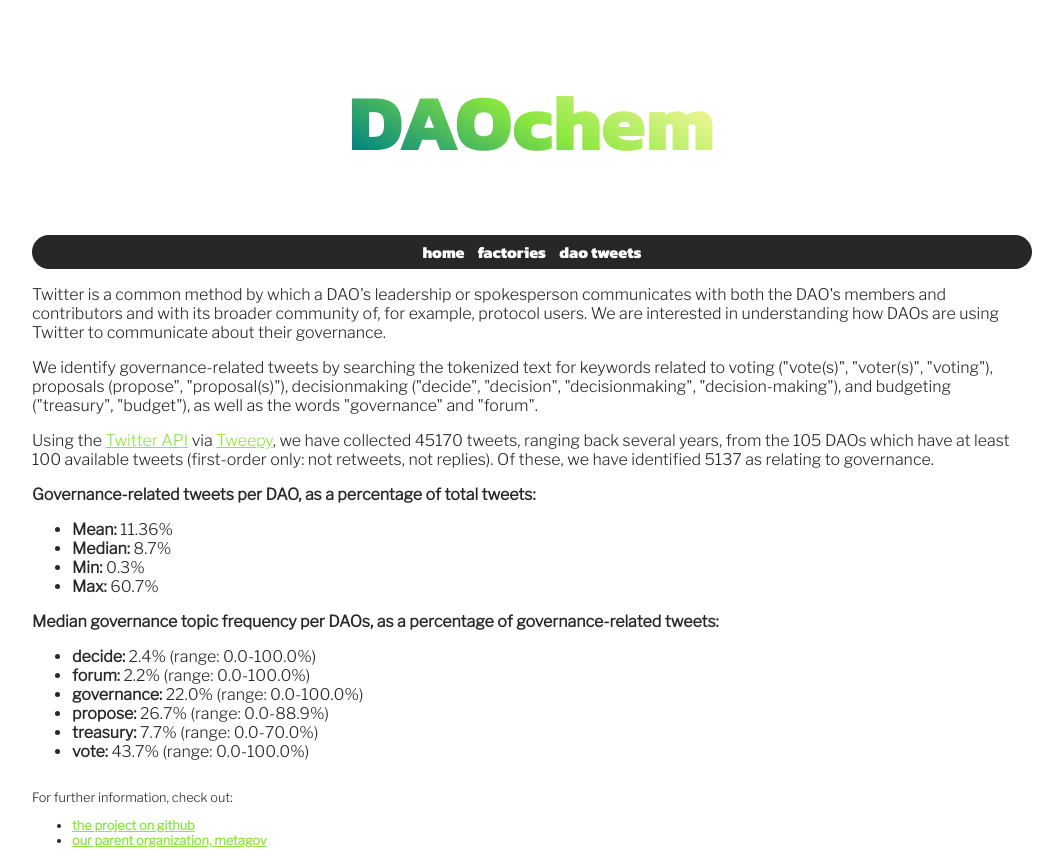
After one commit to notchia/daochem, a Django app: page /twitter in a window 1280 px wide. The commit adds this page. Shown: the whole page, without its empty margins (108-1171 px from the left). Run offline with Django 4.2, Linux system fonts and the light colour scheme.

Commit message:
add twitter analysis to site

```diff
--- a/daochem/database/templates/base.html
+++ b/daochem/database/templates/base.html
@@ -24,6 +24,8 @@
 	<a href="{% url 'index' %}">home</a>
 	&nbsp;&nbsp;
 	<a href="{% url 'factories' %}">factories</a>
+	&nbsp;&nbsp;
+	<a href="{% url 'twitter' %}">dao tweets</a>
 </nav>
 
 <main class="content">
--- /dev/null
+++ b/daochem/database/templates/twitter.html
@@ -0,0 +1,40 @@
+{% extends "base.html" %}
+
+{% block block_content %}
+<p>
+Twitter is a common method by which a DAO's leadership or spokesperson communicates
+with both the DAO's members and contributors and with its broader community of, for
+example, protocol users. We are interested in understanding how DAOs are using Twitter
+to communicate about their governance.
+</p>
+
+<p>
+We identify governance-related tweets by searching the tokenized text for keywords
+related to voting ("vote(s)", "voter(s)", "voting"), proposals (propose", "proposal(s)"),
+decisionmaking ("decide", "decision", "decisionmaking", "decision-making"), and
+budgeting ("treasury", "budget"), as well as the words "governance" and "forum".
+</p>
+
+<p>
+Using the <a href="https://developer.twitter.com/en/docs/twitter-api">Twitter API</a>
+via <a href="https://www.tweepy.org/">Tweepy</a>, we have collected {{ meta.tweet_count }}
+tweets, ranging back several years, from the {{ meta.dao_count }} DAOs which have at
+least {{ meta.MIN_TOTAL_TWEETS }} available tweets (first-order only: not retweets,
+not replies). Of these, we have identified {{ meta.governance_tweet_count }} as relating
+to governance.
+</p>
+
+<strong>Governance-related tweets per DAO, as a percentage of total tweets:</strong>
+<ul>
+  <li><strong>Mean:</strong> {{ gov_tweet.mean }}%</li>
+  <li><strong>Median:</strong> {{ gov_tweet.median }}%</li>
+  <li><strong>Min:</strong> {{ gov_tweet.min }}%</li>
+  <li><strong>Max:</strong> {{ gov_tweet.max }}%</li>
+</ul>
+<strong>Median governance topic frequency per DAOs, as a percentage of governance-related tweets:</strong>
+<ul>
+  {% for topic, stats in gov_topics.items %}
+  <li><strong>{{ topic }}:</strong> {{ stats.median }}% (range: {{ stats.min }}-{{ stats.max }}%) </li>
+  {% endfor %}
+</ul>
+{% endblock %}
--- a/daochem/database/urls.py
+++ b/daochem/database/urls.py
@@ -5,4 +5,5 @@ from . import views
 urlpatterns = [
     path('', views.index, name='index'),
     path('factories', views.factories, name='factories'),
+    path('twitter', views.twitter, name='twitter'),
 ]
--- a/daochem/database/views.py
+++ b/daochem/database/views.py
@@ -1,11 +1,7 @@
 import os
 from django.shortcuts import render
-from django.http import HttpResponse
-from django.db.models import Q
 
 from daochem.database.analysis.base import RESULTS_DIR
-from daochem.database.models.blockchain import ContractAbi, DaoFactory
-from daochem.database.models.daos import Dao
 from utils.files import load_json
 
 
@@ -31,3 +27,17 @@ def factories(request):
     }
 
     return render(request, 'factories.html', context)
+
+
+def twitter(request):
+    """Get some stats on the tweets"""
+
+    stats = load_json(os.path.join(RESULTS_DIR, "twitter.json"))
+    context = {
+        'meta': stats['meta'],
+        'accounts': stats['accounts'],
+        'gov_tweet': stats['governance_tweet_stats'],
+        'gov_topics': stats["governance_topic_stats"],
+    }
+
+    return render(request, 'twitter.html', context)
--- a/daochem/settings.py
+++ b/daochem/settings.py
@@ -29,7 +29,7 @@ BASE_DIR = Path(__file__).resolve().parent.parent
 
 # Set log levels
 if LOCAL:
-    LOG_LEVEL = logging.DEBUG
+    LOG_LEVEL = logging.INFO
 else:
     LOG_LEVEL = logging.WARNING
 logging.basicConfig()
```
Also changed, not shown: daochem/database/analysis/twitter.py (+17 -9 lines), static/results/twitter.json.
